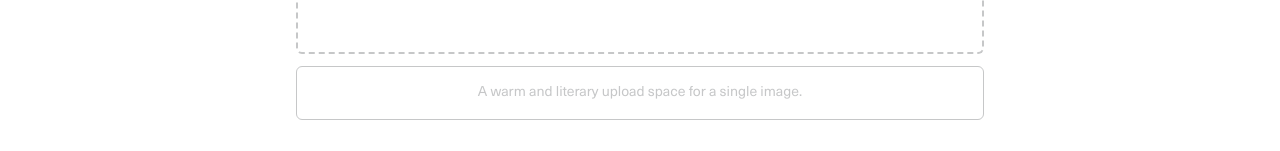
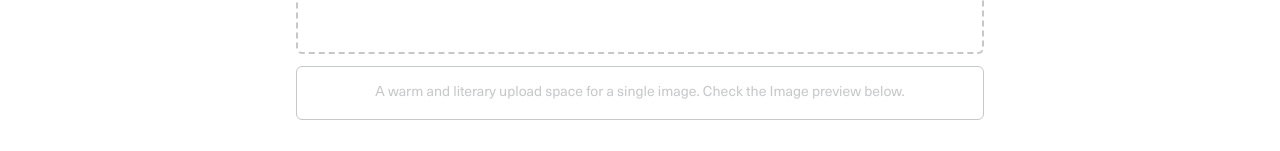
Before and after one commit to HerbertNtim/facelens_projects, a Next.js app in the folder frontend/: page /gender in a window 1280 px wide. Shown: the part 418-569 px from the top of the page. Built offline with nearby package versions, Linux system fonts and the light colour scheme.

Commit message:
setting up storage

```diff
--- a/frontend/components/FileUploader.tsx
+++ b/frontend/components/FileUploader.tsx
@@ -93,7 +93,7 @@ export default function FileUploader({
       </FormItem>
 
       <div className="upload-note-card">
-        A warm and literary upload space for a single image.
+        A warm and literary upload space for a single image. Check the Image preview below.
       </div>
     </FormField>
   )
--- /dev/null
+++ b/frontend/lib/database.ts
@@ -0,0 +1,9 @@
+// lib/db.ts
+
+import Dexie from 'dexie'
+
+export const db = new Dexie('gender-ai')
+
+db.version(1).stores({
+  uploads: 'id',
+})How
--- a/frontend/package.json
+++ b/frontend/package.json
@@ -12,6 +12,7 @@
     "@hookform/resolvers": "^3.1.0",
     "class-variance-authority": "^0.7.1",
     "clsx": "^2.1.1",
+    "dexie": "^4.4.4",
     "lucide-react": "^1.17.0",
     "next": "16.2.7",
     "next-themes": "^0.4.6",
```
Also changed, not shown: 1 other file (tests, documents, lock files or other folders).
